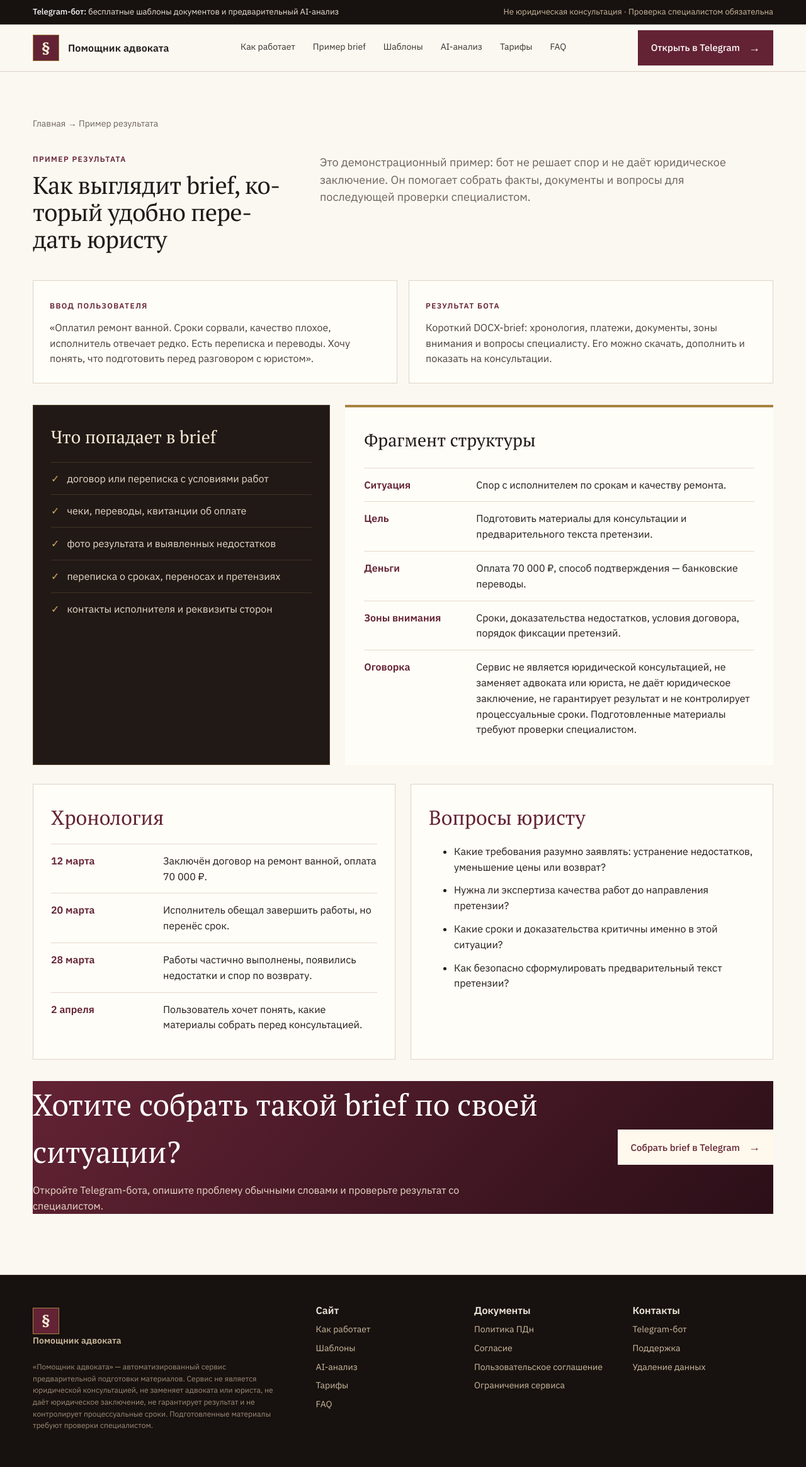
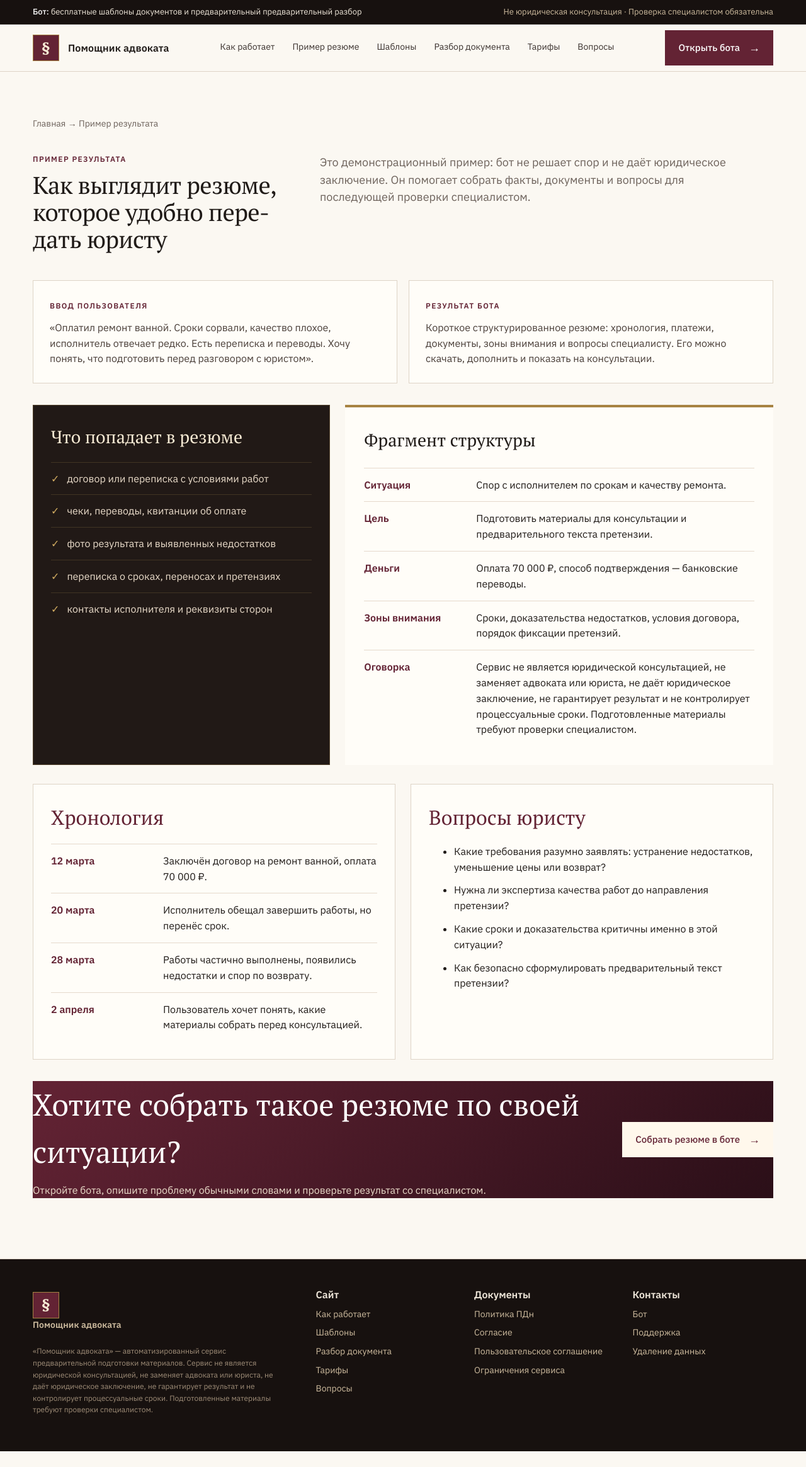
Before and after one commit to pentlife/pravopilot-site, a Next.js app: page /example in a window 1280 px wide. Shown: the whole page at 63% size. After the commit the page ends 2305 px from the top, so only its background shows below. Built offline with nearby package versions, Linux system fonts and the light colour scheme; no server answers.

Commit message:
fix: replace foreign terms in site copy

```diff
--- a/app/consent/page.tsx
+++ b/app/consent/page.tsx
@@ -4,10 +4,10 @@ import { LegalPage } from "@/components/LegalPage";
 export const metadata: Metadata = { title: "Согласие на обработку персональных данных" };
 
 export default function ConsentPage() {
-  return <LegalPage title="Согласие на обработку персональных данных" lead="Рабочий текст согласия для пользователя Telegram-бота." sections={[
+  return <LegalPage title="Согласие на обработку персональных данных" lead="Рабочий текст согласия для пользователя бота в мессенджере." sections={[
     { title: "1. Согласие", body: ["Начиная использование сервиса, пользователь подтверждает, что добровольно предоставляет данные для подготовки материалов по своей ситуации."] },
-    { title: "2. Состав данных", body: ["Могут обрабатываться Telegram-идентификаторы, текстовые сообщения, ответы на вопросы, вложенные файлы и технические данные взаимодействия."] },
-    { title: "3. Цели", body: ["Данные используются для анализа введённой информации, подготовки структуры ситуации, формирования DOCX-черновика и поддержки пользователя."] },
+    { title: "2. Состав данных", body: ["Могут обрабатываться мессенджер-идентификаторы, текстовые сообщения, ответы на вопросы, вложенные файлы и технические данные взаимодействия."] },
+    { title: "3. Цели", body: ["Данные используются для анализа введённой информации, подготовки структуры ситуации, формирования текстовый черновика и поддержки пользователя."] },
     { title: "4. Отзыв согласия", body: ["Пользователь может обратиться в поддержку и запросить прекращение обработки и удаление данных, если иное не требуется по закону или техническим ограничениям." ] },
     { title: "5. Важное предупреждение", body: ["Не отправляйте в бот сведения, требующие режима адвокатской тайны, если предварительно не заключено соответствующее соглашение со специалистом."] }
   ]} />;
--- a/app/example/page.tsx
+++ b/app/example/page.tsx
@@ -2,9 +2,9 @@ import type { Metadata } from "next";
 import { legalDisclaimer, site } from "@/lib/site";
 
 export const metadata: Metadata = {
-  title: "Пример DOCX-brief для юриста",
+  title: "Пример структурированного резюме для юриста",
   description:
-    "Пример результата: как Telegram-бот превращает описание правовой ситуации в структурированный brief для консультации с юристом.",
+    "Пример результата: как бот превращает описание правовой ситуации в структурированное резюме для консультации с юристом.",
 };
 
 const timeline = [
@@ -38,7 +38,7 @@ export default function ExamplePage() {
           <div className="section-title example-title">
             <div>
               <div className="kicker">Пример результата</div>
-              <h1>Как выглядит brief, который удобно передать юристу</h1>
+              <h1>Как выглядит резюме, которое удобно передать юристу</h1>
             </div>
             <p>
               Это демонстрационный пример: бот не решает спор и не даёт юридическое заключение. Он помогает
@@ -57,26 +57,26 @@ export default function ExamplePage() {
             <article>
               <span>Результат бота</span>
               <p>
-                Короткий DOCX-brief: хронология, платежи, документы, зоны внимания и вопросы специалисту.
+                Короткое структурированное резюме: хронология, платежи, документы, зоны внимания и вопросы специалисту.
                 Его можно скачать, дополнить и показать на консультации.
               </p>
             </article>
           </div>
 
-          <div className="brief-preview">
+          <div className="summary-preview">
             <aside className="result-card light-card">
-              <h3>Что попадает в brief</h3>
+              <h3>Что попадает в резюме</h3>
               {documents.map((item) => (
                 <div className="check" key={item}>{item}</div>
               ))}
             </aside>
-            <article className="brief">
+            <article className="summary">
               <h3>Фрагмент структуры</h3>
-              <div className="brief-line"><b>Ситуация</b><span>Спор с исполнителем по срокам и качеству ремонта.</span></div>
-              <div className="brief-line"><b>Цель</b><span>Подготовить материалы для консультации и предварительного текста претензии.</span></div>
-              <div className="brief-line"><b>Деньги</b><span>Оплата 70 000 ₽, способ подтверждения — банковские переводы.</span></div>
-              <div className="brief-line"><b>Зоны внимания</b><span>Сроки, доказательства недостатков, условия договора, порядок фиксации претензий.</span></div>
-              <div className="brief-line"><b>Оговорка</b><span>{legalDisclaimer}</span></div>
+              <div className="summary-line"><b>Ситуация</b><span>Спор с исполнителем по срокам и качеству ремонта.</span></div>
+              <div className="summary-line"><b>Цель</b><span>Подготовить материалы для консультации и предварительного текста претензии.</span></div>
+              <div className="summary-line"><b>Деньги</b><span>Оплата 70 000 ₽, способ подтверждения — банковские переводы.</span></div>
+              <div className="summary-line"><b>Зоны внимания</b><span>Сроки, доказательства недостатков, условия договора, порядок фиксации претензий.</span></div>
+              <div className="summary-line"><b>Оговорка</b><span>{legalDisclaimer}</span></div>
             </article>
           </div>
 
@@ -84,7 +84,7 @@ export default function ExamplePage() {
             <section>
               <h2>Хронология</h2>
               {timeline.map(([date, text]) => (
-                <div className="brief-line" key={date}><b>{date}</b><span>{text}</span></div>
+                <div className="summary-line" key={date}><b>{date}</b><span>{text}</span></div>
               ))}
             </section>
             <section>
@@ -98,10 +98,10 @@ export default function ExamplePage() {
           <div className="final example-final">
             <div className="wrap inner-final">
               <div>
-                <h2>Хотите собрать такой brief по своей ситуации?</h2>
-                <p>Откройте Telegram-бота, опишите проблему обычными словами и проверьте результат со специалистом.</p>
+                <h2>Хотите собрать такое резюме по своей ситуации?</h2>
+                <p>Откройте бота, опишите проблему обычными словами и проверьте результат со специалистом.</p>
               </div>
-              <a className="btn light" href={site.botUrl}>Собрать brief в Telegram <span className="arrow">→</span></a>
+              <a className="btn light" href={site.botUrl}>Собрать резюме в боте <span className="arrow">→</span></a>
             </div>
           </div>
         </div>
--- a/app/layout.tsx
+++ b/app/layout.tsx
@@ -6,7 +6,7 @@ import { legalDisclaimer, site } from "@/lib/site";
 export const metadata: Metadata = {
   metadataBase: new URL(site.url),
   title: {
-    default: "Помощник адвоката — подготовка правовой ситуации в Telegram",
+    default: "Помощник адвоката — подготовка правовой ситуации в боте",
     template: "%s · Помощник адвоката",
   },
   description: site.description,
@@ -26,7 +26,7 @@ function Header() {
     <>
       <div className="notice">
         <div className="wrap">
-          <span><b>Telegram-бот:</b> бесплатные шаблоны документов и предварительный AI-анализ</span>
+          <span><b>Бот:</b> бесплатные шаблоны документов и предварительный предварительный разбор</span>
           <span>Не юридическая консультация · Проверка специалистом обязательна</span>
         </div>
       </div>
@@ -37,13 +37,13 @@ function Header() {
           </Link>
           <nav className="links" aria-label="Основная навигация">
             <Link href="/#work">Как работает</Link>
-            <Link href="/example">Пример brief</Link>
+            <Link href="/example">Пример резюме</Link>
             <Link href="/#templates">Шаблоны</Link>
-            <Link href="/#ai-analysis">AI-анализ</Link>
+            <Link href="/#analysis">Разбор документа</Link>
             <Link href="/#pricing">Тарифы</Link>
-            <Link href="/#faq">FAQ</Link>
+            <Link href="/#faq">Вопросы</Link>
           </nav>
-          <a className="btn primary" href={site.botUrl}>Открыть в Telegram <span className="arrow">→</span></a>
+          <a className="btn primary" href={site.botUrl}>Открыть бота <span className="arrow">→</span></a>
           <span className="mobile" aria-hidden="true">☰</span>
         </div>
       </header>
@@ -60,9 +60,9 @@ function Footer() {
           <p className="legal">«{site.name}» — автоматизированный сервис предварительной подготовки материалов. {legalDisclaimer}</p>
         </div>
         <div className="foot-links">
-          <div><b>Сайт</b><Link href="/#work">Как работает</Link><Link href="/#templates">Шаблоны</Link><Link href="/#ai-analysis">AI-анализ</Link><Link href="/#pricing">Тарифы</Link><Link href="/#faq">FAQ</Link></div>
+          <div><b>Сайт</b><Link href="/#work">Как работает</Link><Link href="/#templates">Шаблоны</Link><Link href="/#analysis">Разбор документа</Link><Link href="/#pricing">Тарифы</Link><Link href="/#faq">Вопросы</Link></div>
           <div><b>Документы</b><Link href="/privacy">Политика ПДн</Link><Link href="/consent">Согласие</Link><Link href="/terms">Пользовательское соглашение</Link><Link href="/limitations">Ограничения сервиса</Link></div>
-          <div><b>Контакты</b><a href={site.botUrl}>Telegram-бот</a><a href={site.supportUrl}>Поддержка</a><Link href="/privacy#delete">Удаление данных</Link></div>
+          <div><b>Контакты</b><a href={site.botUrl}>Бот</a><a href={site.supportUrl}>Поддержка</a><Link href="/privacy#delete">Удаление данных</Link></div>
         </div>
       </div>
     </footer>
--- a/app/limitations/page.tsx
+++ b/app/limitations/page.tsx
@@ -5,7 +5,7 @@ export const metadata: Metadata = { title: "Ограничения сервис
 
 export default function LimitationsPage() {
   return <LegalPage title="Ограничения сервиса" lead="Чёткие границы продукта: что сервис помогает сделать, а что остаётся зоной ответственности пользователя и специалиста." sections={[
-    { title: "Сервис помогает", body: ["Структурировать ситуацию, собрать факты, перечислить документы, подготовить вопросы юристу и получить DOCX-черновик для проверки."] },
+    { title: "Сервис помогает", body: ["Структурировать ситуацию, собрать факты, перечислить документы, подготовить вопросы юристу и получить текстовый черновик для проверки."] },
     { title: "Сервис не является", body: ["Юридической консультацией, адвокатской помощью, юридическим заключением, представительством в суде или гарантией результата."] },
     { title: "Сроки и процессуальные действия", body: ["Сервис не контролирует процессуальные и юридически значимые сроки, не подаёт документы в суд, органы власти или контрагентам."] },
     { title: "Проверка специалистом обязательна", body: ["Любой подготовленный документ должен быть проверен юристом или адвокатом до подписания, направления или подачи."] }
--- a/app/privacy/page.tsx
+++ b/app/privacy/page.tsx
@@ -5,9 +5,9 @@ export const metadata: Metadata = { title: "Политика обработки
 
 export default function PrivacyPage() {
   return <LegalPage title="Политика обработки персональных данных" lead="Описание того, какие данные может обрабатывать сервис при подготовке правовой ситуации и как пользователь может запросить удаление данных." sections={[
-    { title: "1. Общие положения", body: ["Сервис предназначен для предварительной подготовки материалов: описания ситуации, перечня документов, вопросов специалисту и DOCX-черновика.", "Оператор обрабатывает только данные, необходимые для работы сервиса и поддержки пользователя."] },
-    { title: "2. Какие данные могут обрабатываться", body: ["Telegram ID, имя профиля, сообщения пользователя, ответы на уточняющие вопросы, файлы и документы, которые пользователь добровольно отправляет в бот.", "Пользователю рекомендуется не отправлять лишние персональные данные, специальные категории данных и сведения третьих лиц без необходимости."] },
-    { title: "3. Цели обработки", body: ["Формирование структурированного описания ситуации, подготовка DOCX-черновика, техническая поддержка, обеспечение безопасности и улучшение качества сервиса."] },
+    { title: "1. Общие положения", body: ["Сервис предназначен для предварительной подготовки материалов: описания ситуации, перечня документов, вопросов специалисту и текстовый черновика.", "Оператор обрабатывает только данные, необходимые для работы сервиса и поддержки пользователя."] },
+    { title: "2. Какие данные могут обрабатываться", body: ["идентификатор пользователя в мессенджере, имя профиля, сообщения пользователя, ответы на уточняющие вопросы, файлы и документы, которые пользователь добровольно отправляет в бот.", "Пользователю рекомендуется не отправлять лишние персональные данные, специальные категории данных и сведения третьих лиц без необходимости."] },
+    { title: "3. Цели обработки", body: ["Формирование структурированного описания ситуации, подготовка текстовый черновика, техническая поддержка, обеспечение безопасности и улучшение качества сервиса."] },
     { title: "4. Хранение и удаление", body: ["Сроки хранения определяются технической необходимостью и условиями сервиса. Пользователь может запросить удаление данных через поддержку.", "Идентификатор раздела удаления данных: #delete."] },
     { title: "5. Ограничение ответственности", body: ["Сервис не обеспечивает режим адвокатской тайны. Если требуется конфиденциальная юридическая помощь, необходимо обратиться напрямую к адвокату или юристу."] }
   ]} />;
--- a/app/terms/page.tsx
+++ b/app/terms/page.tsx
@@ -4,8 +4,8 @@ import { LegalPage } from "@/components/LegalPage";
 export const metadata: Metadata = { title: "Пользовательское соглашение" };
 
 export default function TermsPage() {
-  return <LegalPage title="Пользовательское соглашение" lead="Условия использования Telegram-сервиса предварительной подготовки правовых материалов." sections={[
-    { title: "1. Предмет", body: ["Сервис помогает пользователю структурировать правовую ситуацию, собрать факты, подготовить вопросы специалисту и сформировать DOCX-черновик.", "Сервис не является юридической консультацией и не заменяет обращение к специалисту."] },
+  return <LegalPage title="Пользовательское соглашение" lead="Условия использования сервиса в мессенджере предварительной подготовки правовых материалов." sections={[
+    { title: "1. Предмет", body: ["Сервис помогает пользователю структурировать правовую ситуацию, собрать факты, подготовить вопросы специалисту и сформировать текстовый черновик.", "Сервис не является юридической консультацией и не заменяет обращение к специалисту."] },
     { title: "2. Обязанности пользователя", body: ["Пользователь самостоятельно оценивает, какие данные отправлять в сервис, и несёт ответственность за достоверность предоставленных сведений.", "Перед подписанием, отправкой или подачей документа пользователь обязан проверить материал у специалиста."] },
     { title: "3. Ограничения результата", body: ["Материалы сервиса носят предварительный информационно-организационный характер.", "Сервис не гарантирует результат дела, возврат денег, выигрыш спора или принятие документа государственным органом."] },
     { title: "4. Оплата", body: ["Оплата производится за подготовку материалов и техническую работу сервиса, а не за юридическое заключение или представительство."] },
--- a/lib/site.ts
+++ b/lib/site.ts
@@ -4,7 +4,7 @@ export const site = {
   botUrl: process.env.NEXT_PUBLIC_TELEGRAM_BOT_URL || "https://t.me/pravopilot_bot",
   supportUrl: process.env.NEXT_PUBLIC_SUPPORT_URL || "https://t.me/pravopilot_support",
   description:
-    "Telegram-бот с бесплатными шаблонами правовых документов, предварительной AI-справкой по правовым вопросам и AI-анализом документов для подготовки к работе с адвокатом.",
+    "бот в мессенджере с бесплатными шаблонами правовых документов, предварительной автоматизированный разбор-справкой по правовым вопросам и предварительный разбором документов для подготовки к работе с адвокатом.",
 };
 
 export const legalDisclaimer =
```
Also changed, not shown: app/page.tsx (+21 -21 lines), app/globals.css.
